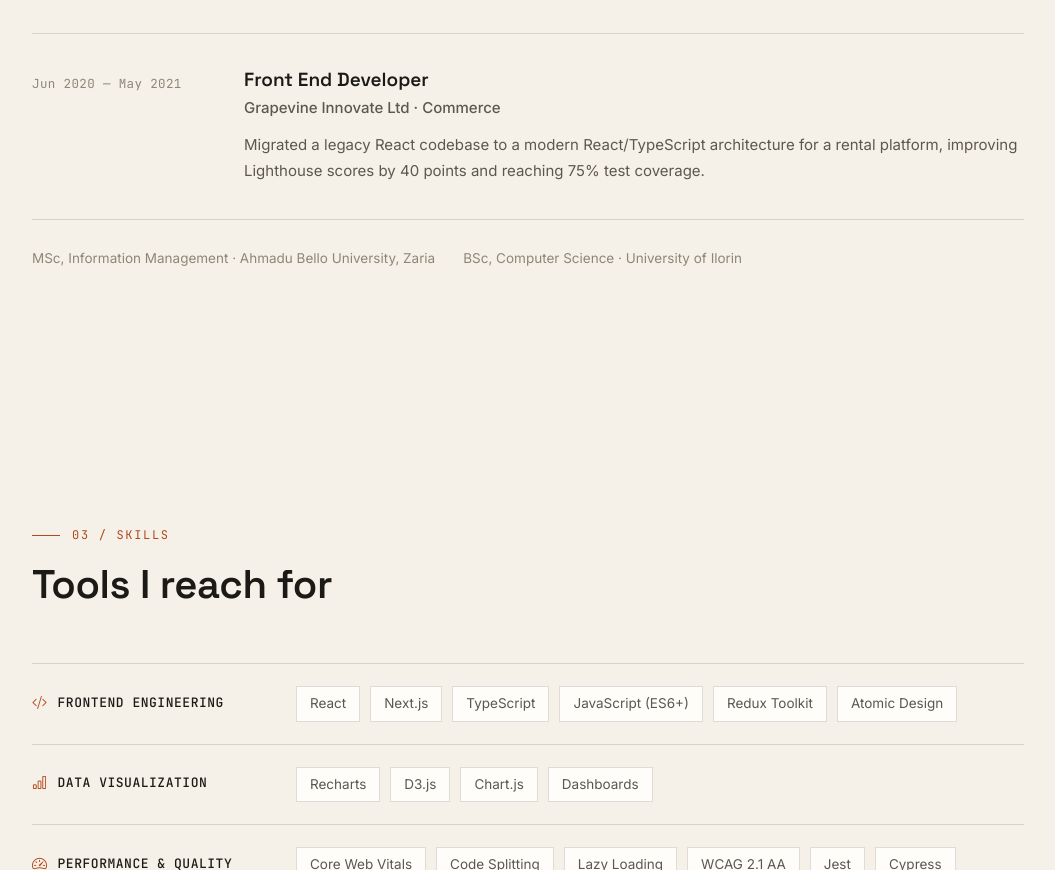
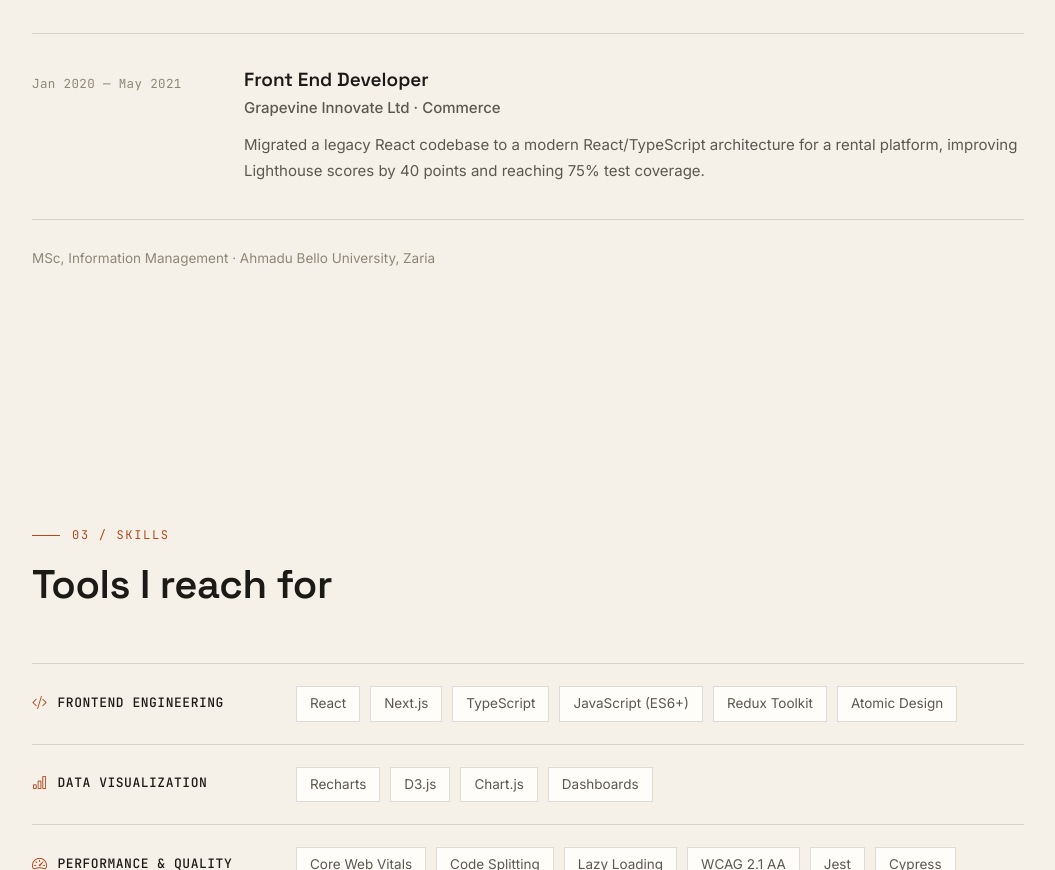
Before and after one commit to tech-teni/portfolio2023, a website: page index.html in a window 1280 px wide. Shown: the part 2871-3741 px from the top of the page, without its empty margins (112-1167 px from the left). Drawn offline with nearby package versions, Linux system fonts and the light colour scheme.

Commit message:
chhnaged the text

```diff
--- a/index.html
+++ b/index.html
@@ -245,7 +245,7 @@
           </div>
 
           <div class="timeline-item">
-            <div class="timeline-dates">Jun 2020 &mdash; May 2021</div>
+            <div class="timeline-dates">Jan 2020 &mdash; May 2021</div>
             <div class="timeline-body">
               <h3>Front End Developer</h3>
               <p class="timeline-org">Grapevine Innovate Ltd &middot; Commerce</p>
@@ -261,7 +261,7 @@
 
         <div class="timeline-footnote">
           <span>MSc, Information Management &middot; Ahmadu Bello University, Zaria</span>
-          <span>BSc, Computer Science &middot; University of Ilorin</span>
+          <!-- <span>BSc, Computer Science &middot; University of Ilorin</span> -->
         </div>
       </div>
     </section>
```
